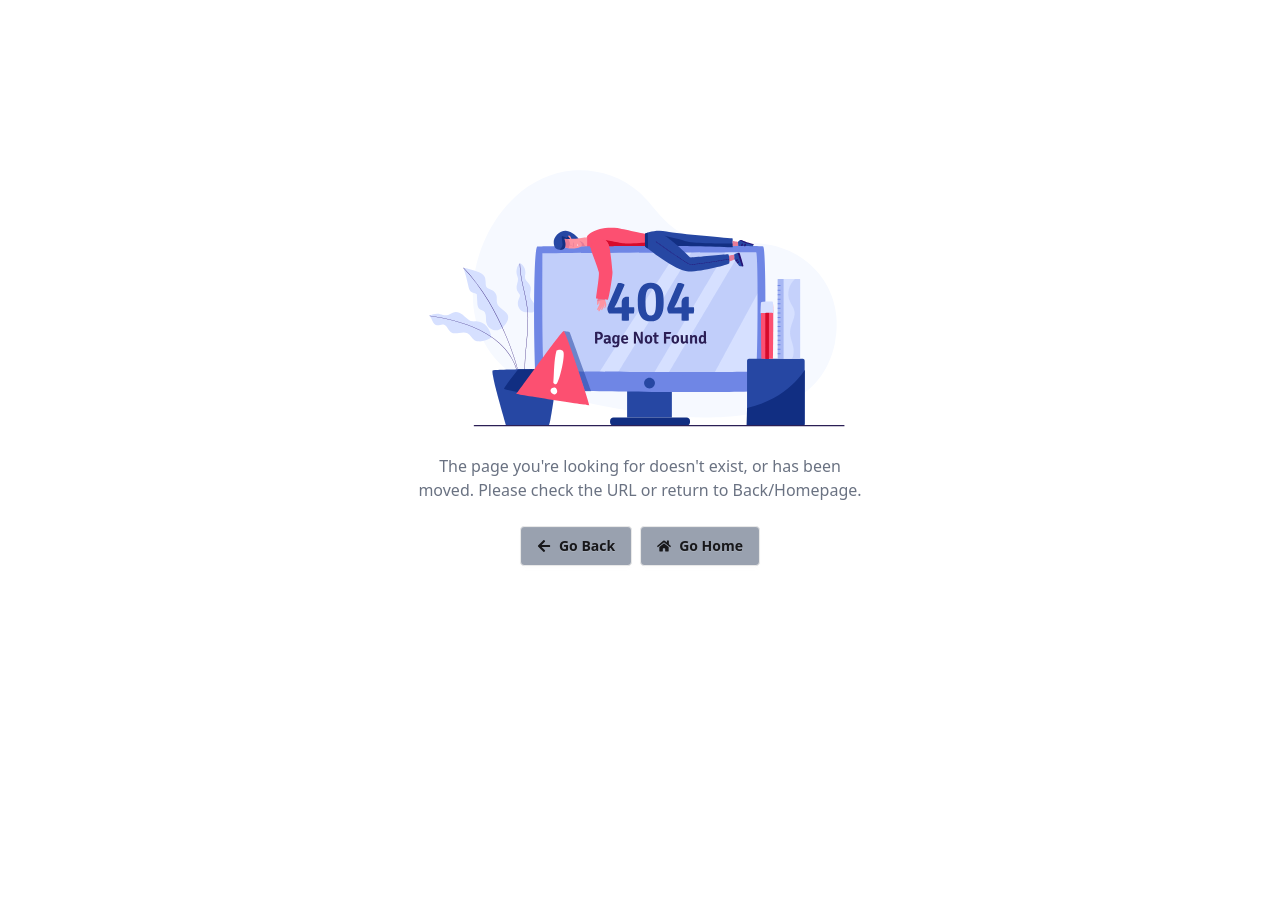
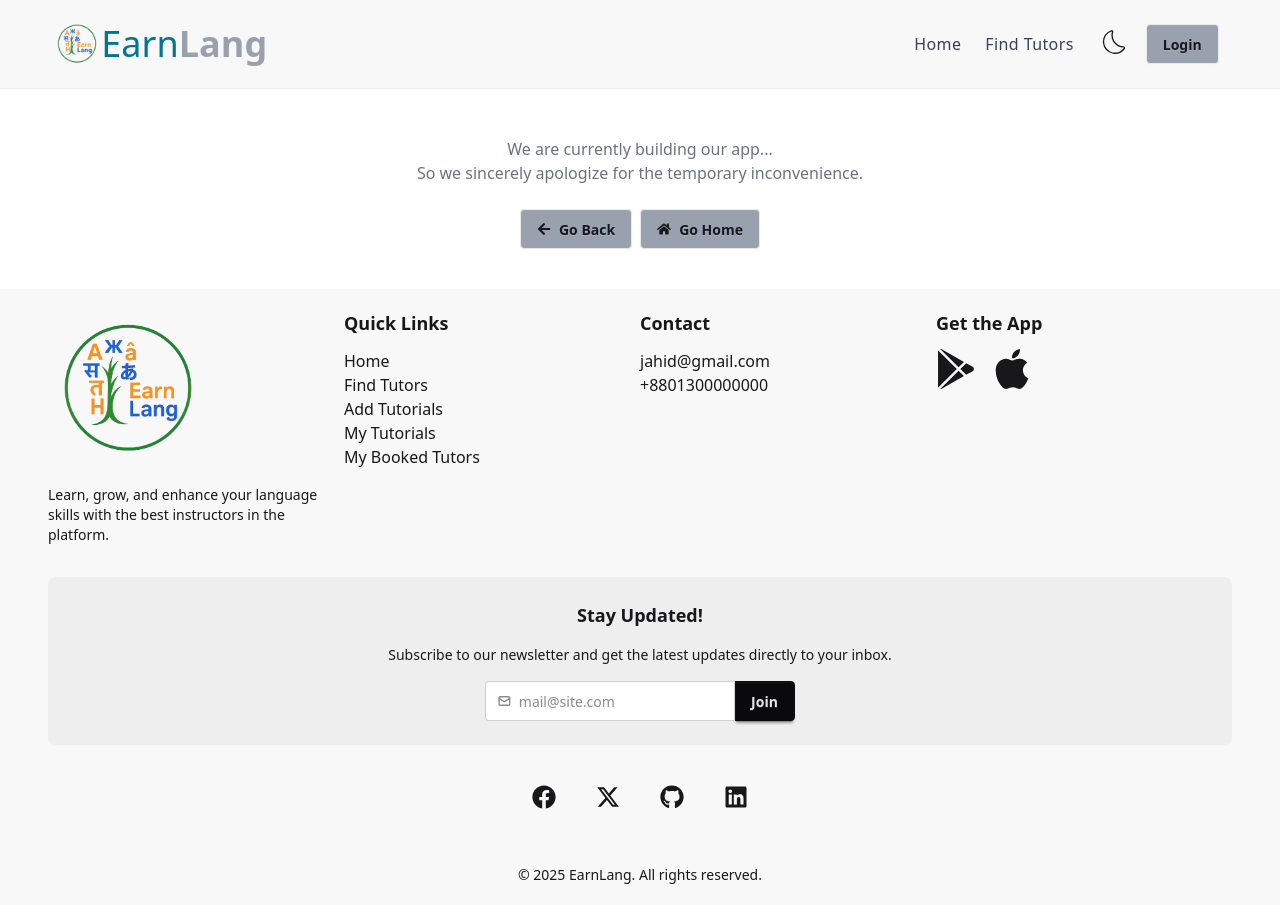
Before and after one commit to jahid-jhb/earn-lang-client, a React (Vite) app: page /our-app in a window 1280 px wide. Before the commit the page ends 800 px from the top, so only its background shows below. Built offline with nearby package versions, Linux system fonts and the light colour scheme; no server answers.

Commit message:
fix contact area functionality issue in footer section and make a OurApp page for Downloding Our App

```diff
--- a/src/components/Footer.jsx
+++ b/src/components/Footer.jsx
@@ -62,19 +62,19 @@ const Footer = () => {
                     <div className="w-full md:w-1/4 mb-6 md:mb-0">
                         <h3 className="text-lg font-semibold mb-3">Contact</h3>
                         <ul>
-                            <li><a href="jahid@gmail.com" className="hover:underline">jahid@gmail.com</a></li>
+                            <li><a href="mailto:jahid@gmail.com" className="hover:underline">jahid@gmail.com</a></li>
                             <li><a href="tel:+8801300000000" className="hover:underline">+8801300000000</a></li>
                         </ul>
                     </div>
 
-                    {/* Download Section */}
+                    {/* App Download Section */}
                     <div className="w-full md:w-1/4 mb-6 md:mb-0">
                         <h3 className="text-lg font-semibold mb-3">Get the App</h3>
                         <div className="flex space-x-4">
-                            <a href="#" className="hover:opacity-80">
+                            <a href="/our-app/#android" className="hover:opacity-80">
                                 <SiGoogleplay size={40} />
                             </a>
-                            <a href="#" className="hover:opacity-80">
+                            <a href="/our-app/#ios" className="hover:opacity-80">
                                 <SiApple size={40} />
                             </a>
                         </div>
--- /dev/null
+++ b/src/pages/OurApp/OurApp.jsx
@@ -0,0 +1,35 @@
+import React from 'react';
+import { FaArrowLeft, FaHome } from 'react-icons/fa';
+import { Link, useNavigate } from 'react-router';
+
+const OurApp = () => {
+
+    const navigate = useNavigate();
+
+    return (
+        <>
+            <div className="flex flex-col justify-center items-center bg-base-100 text-center px-4">
+                {/* <h1 className="text-6xl font-bold text-info">404</h1>
+                <h2 className="text-2xl mt-4 text-base-content">Oops! Page Not Found</h2> */}
+                <p className="mt-2 text-gray-500 max-w-md">
+                    We are currently building our app... <br />
+                    So we sincerely apologize for the temporary inconvenience.
+                </p>
+                <div className='flex gap-2'>
+                    <button onClick={() => navigate(-1)} className="mt-6 btn bg-gray-400 gap-2">
+                        <FaArrowLeft />
+                        Go Back
+                    </button>
+                    <Link to="/" className="mt-6">
+                        <button className="btn bg-gray-400 gap-2">
+                            <FaHome />
+                            Go Home
+                        </button>
+                    </Link>
+                </div>
+            </div>
+        </>
+    );
+};
+
+export default OurApp;
--- a/src/routes/Routes.jsx
+++ b/src/routes/Routes.jsx
@@ -13,6 +13,7 @@ import MyTutorials from "../pages/MyTutorials/MyTutorials";
 import UpdateTutorial from "../pages/UpdateTutorial/UpdateTutorial";
 import MyBookedTutors from "../pages/MyBookedTutors/MyBookedTutors";
 import DashboardLayout from "../layouts/DashboardLayout";
+import OurApp from "../pages/OurApp/OurApp";
 
 export const router = createBrowserRouter([
     {
@@ -40,6 +41,10 @@ export const router = createBrowserRouter([
                 path: 'find-tutors/:category',
                 Component: FindTutorsByCategory
             },
+            {
+                path: 'our-app',
+                Component: OurApp
+            }
         ]
     },
     {
```
